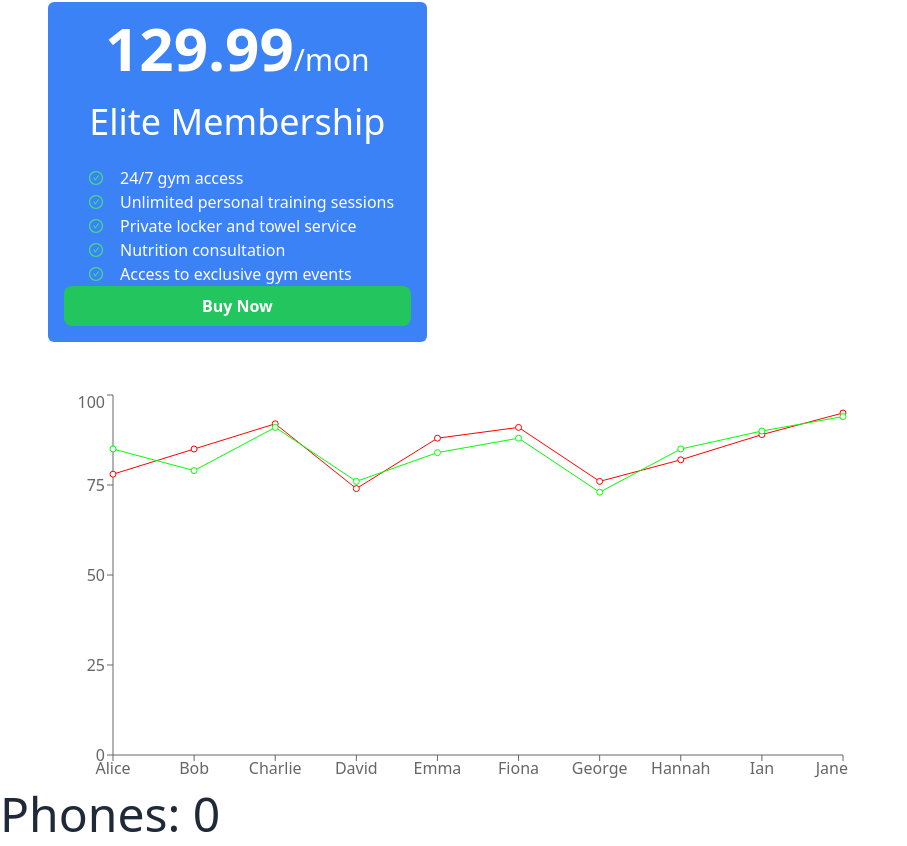
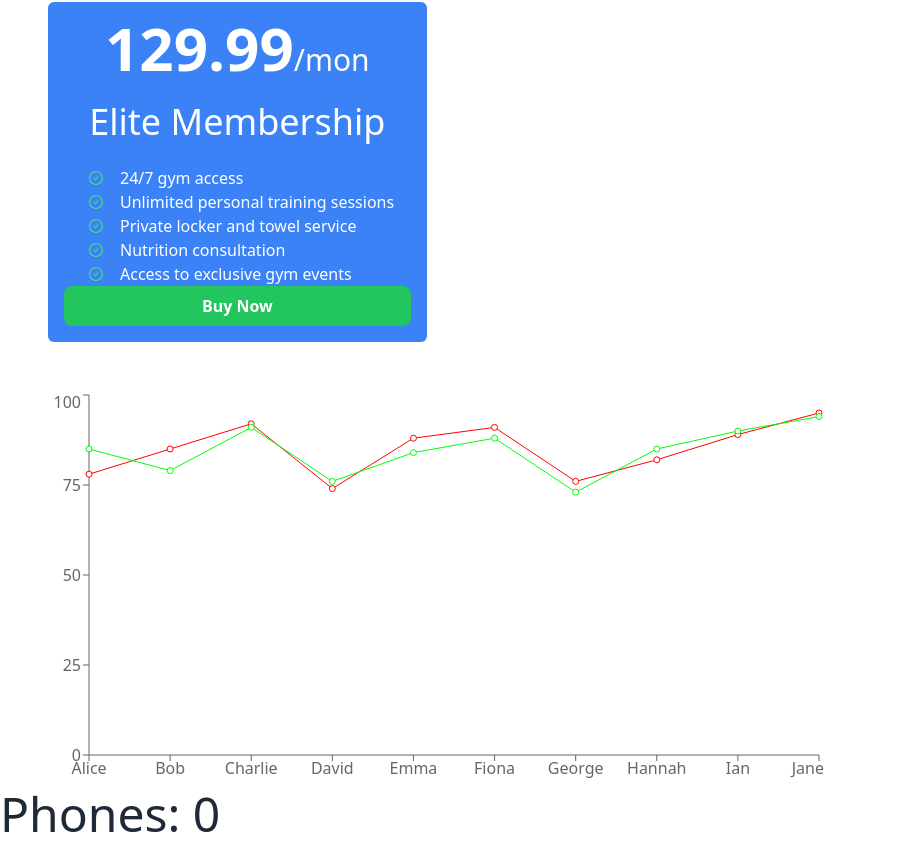
Before and after one commit to alalhosen/price-options-d44, a React (Vite) app: page / in a window 1280 px wide. Shown: the part 630-1476 px from the top of the page, without its empty margins (0-907 px from the left). Built offline with nearby package versions, Linux system fonts and the light colour scheme; no server answers.

Commit message:
fetch to axios

```diff
--- a/src/components/LineChart/LineChart.jsx
+++ b/src/components/LineChart/LineChart.jsx
@@ -14,7 +14,7 @@ const LineChart = () => {
     { name: "Jane", math: 95, physics: 94, chemistry: 97 },
   ];
   return (
-    <div className="pl-12">
+    <div className="pl-6">
       <LChart width={800} height={400} data={data}>
         <XAxis dataKey="name" />
         <YAxis></YAxis>
--- a/src/components/Phones/Phones.jsx
+++ b/src/components/Phones/Phones.jsx
@@ -1,12 +1,15 @@
+import axios from "axios";
 import { useEffect, useState } from "react";
 
 const Phones = () => {
 const [phones, setPhones]=useState([]);
 
 useEffect(()=>{
-    fetch('https://openapi.programming-hero.com/api/phones?search=iphone')
-    .then(res=>res.json())
-    .then(data =>setPhones(data.data))
+    // fetch('https://openapi.programming-hero.com/api/phones?search=iphone')
+    // .then(res=>res.json())
+    // .then(data =>setPhones(data.data))
+
+    axios.get('https://openapi.programming-hero.com/api/phones?search=iphone')
 },[])
 
     return (
```
